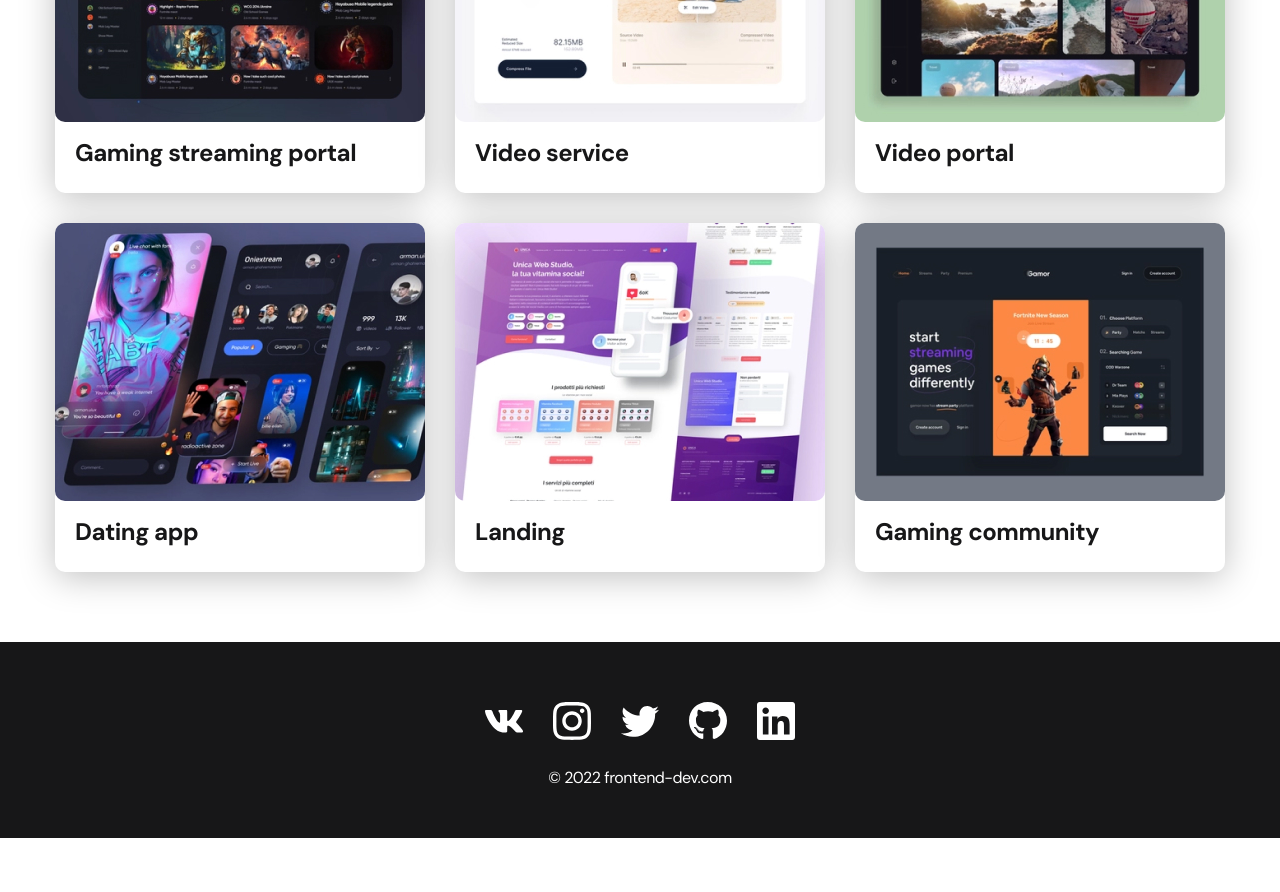
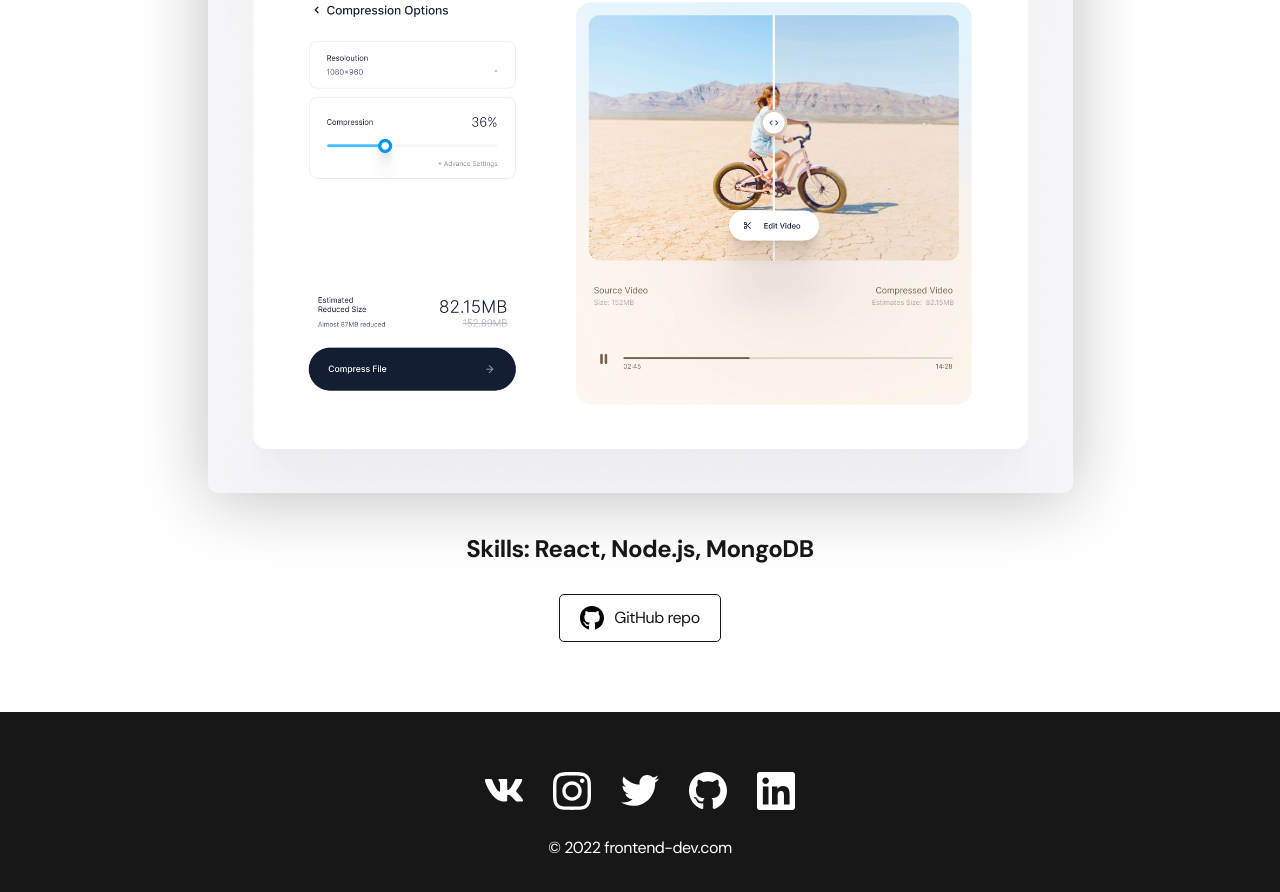
Before and after one commit to IvanBanifatsyeu/Portfolio-site-on-React-JS, a React (Create React App) app: page / in a window 1280 px wide. Shown: the part 440-1332 px from the top of the page. Before the commit the page ends 1278 px from the top, so only its background shows below. Built offline with nearby package versions, Linux system fonts and the light colour scheme.

Commit message:
created a component for the button

```diff
--- a/src/App.js
+++ b/src/App.js
@@ -8,13 +8,15 @@
 import Home from "./pages/Home";
 import Projects from "./pages/Projects";
 import Contacts from "./pages/Contacts";
+import Project from "./pages/Project";
 
 function App() {
 	return (
 		<div className="App">
 			<Navbar />
 			{/* <Home /> */}
-			<Projects />
+			{/* <Projects /> */}
+			<Project />
 			{/* <Contacts /> */}
 			<Footer />
 
--- /dev/null
+++ b/src/components/btnGitHub/BtnGitHub.js
@@ -0,0 +1,14 @@
+import "./style.css";
+
+import gitHubIcon from './gitHub-black.svg'
+
+const BtnGitHub = ({link}) => {
+	return (
+		<a href={link} target='_blank' className="btn-outline">
+			<img src={gitHubIcon} alt="" />
+			GitHub repo
+		</a>
+	);
+};
+
+export default BtnGitHub;
--- /dev/null
+++ b/src/pages/Project.js
@@ -0,0 +1,29 @@
+import BtnGitHub from '../components/btnGitHub/BtnGitHub';
+import img from './../img/projects/02-big.jpg'
+
+
+const Project = () => {
+    return (
+
+        <main className="section">
+        <div className="container">
+            <div className="project-details">
+
+                <h1 className="title-1">Video service</h1>
+
+                <img src={img} alt="" className="project-details__cover" />
+
+                <div className="project-details__desc">
+                    <p>Skills: React, Node.js, MongoDB</p>
+                </div>
+
+                <BtnGitHub link = 'https://github.com/IvanBanifatsyeu'/>
+
+            </div>
+        </div>
+    </main>
+
+     );
+}
+
+export default Project;
--- a/src/pages/Projects.js
+++ b/src/pages/Projects.js
@@ -16,8 +16,8 @@
 			<div className="container">
 				<h2 className="title-1">Projects</h2>
 				<ul className="projects">
-					{projects.map((project) => {
-                        return <Project title ={project.title} img = {project.img} />
+					{projects.map((project, index) => {
+                        return <Project key = {index} title ={project.title} img = {project.img} />
                     })
 					}
 				</ul>
```
Also changed, not shown: src/pages/Contacts.js (+11 -6 lines), src/components/btnGitHub/gitHub-black.svg (renamed from src/img/icons/gitHub-black.svg), src/components/btnGitHub/style.css (added).
